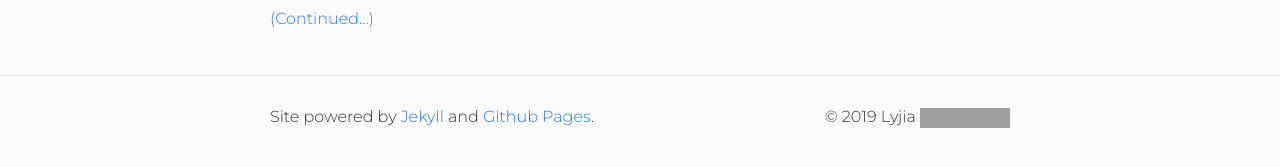
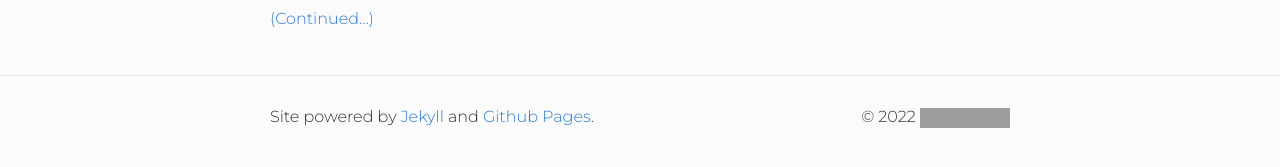
Before and after one commit to lyjia/lyjia.github.io, a Jekyll site: the page built from index.md, in a window 1280 px wide. Shown: the part 668-835 px from the top of the page. Built offline with Jekyll 4.4.1, drawn with Linux system fonts in a browser that asks for light colours; grey boxes are pictures that could not be loaded.

Commit message:
update copyright

```diff
--- a/_includes/footer.html
+++ b/_includes/footer.html
@@ -1,7 +1,7 @@
 <footer class="site-footer">
   <div class="wrapper">
   	<div style="float: left;">Site powered by <a href="https://jekyllrb.com/" target="_blank">Jekyll</a> and <a href="https://pages.github.com/" target="_blank">Github Pages</a></div>
-  	<div style="float: right;">&copy; 2019 Lyjia <a rel="license" href="http://creativecommons.org/licenses/by-nc-sa/4.0/"><img alt="Creative Commons License" style="border-width:0" src="https://i.creativecommons.org/l/by-nc-sa/4.0/88x31.png" /></a></div>.
+  	<div style="float: right;">&copy; 2022 <a rel="license" href="http://creativecommons.org/licenses/by-nc-sa/4.0/"><img alt="Creative Commons License" style="border-width:0" src="https://i.creativecommons.org/l/by-nc-sa/4.0/88x31.png" /></a></div>.
   	<div style="float: clear"/>
   </div>
 </footer>
```
